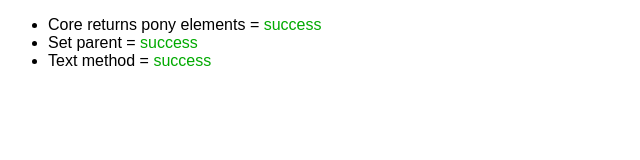
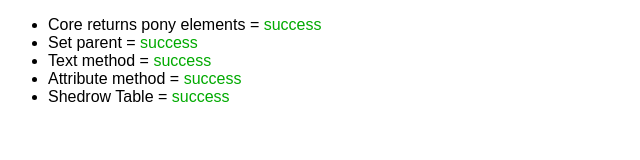
Before and after one commit to stephanbruny/ponyjs, a plain HTML site: page test.html in a window 1280 px wide. Shown: the whole page, without its empty margins (0-640 px from the left). Drawn offline with Linux system fonts and the light colour scheme.

Commit message:
Added some tests

```diff
--- a/test.html
+++ b/test.html
@@ -28,7 +28,7 @@
 	<script type="text/javascript">
 	function assert(expr, message) {
 		if (!expr) {
-			throw new Error(message || "Assertion failed " + expr.toString());
+			throw new Error(message || "Assertion failed");
 		}
 	}
 
@@ -38,7 +38,7 @@
 			fn();
 		} catch (ex) {
 			li.appendNew('span', { class: 'fail' }, 'failed');
-			li.appendNew('span', { class: 'fail-text' }, ex.message);
+			li.appendNew('span', { class: 'fail-text' }, ' [' + ex.stack + ']');
 			return;
 		}
 		li.appendNew('span', { class: 'success' }, 'success');
@@ -71,6 +71,33 @@
 			el.text(testText);
 			assert(testText === el.text());
 		}, testList);
+
+		test('Attribute method', function() {
+			var el = Pony.el('p', { style: 'display: none' });
+			var testText = 'foo ' + new Date().toISOString();
+			assert(!el.attribute('foo'));
+			el.attribute('foo', testText);
+			assert(testText === el.attribute('foo'));
+		}, testList);
+
+		test('Shedrow Table', function() {
+			var tableHead = {
+				foo: { title: 'Foo', delegate: function(item) {
+					assert(item);
+					return Pony.el('span', {class: 'foo-td'}, item.foo);
+				} },
+				bar: { title: 'Bar', head: function(table) {
+					assert(this);
+					assert(table);
+					return Pony.el('span', {class: 'success'}, "Bar");
+				} }
+			};
+			var table = new Pony.Shedrow.Table({id: 'foo-table', style: 'display: none'}, tableHead);
+			table.display([{ foo: 'Hello', bar: 'World' }]);
+			assert(document.querySelector('#foo-table'));
+			assert(document.querySelector('#foo-table thead tr th:nth-child(2) span.success'), 'Error in table head delgate.');
+			assert(document.querySelector('#foo-table tbody tr td:nth-child(1) span.foo-td'), 'Error in table head delgate.');
+		}, testList);
 	};
 
 
```
